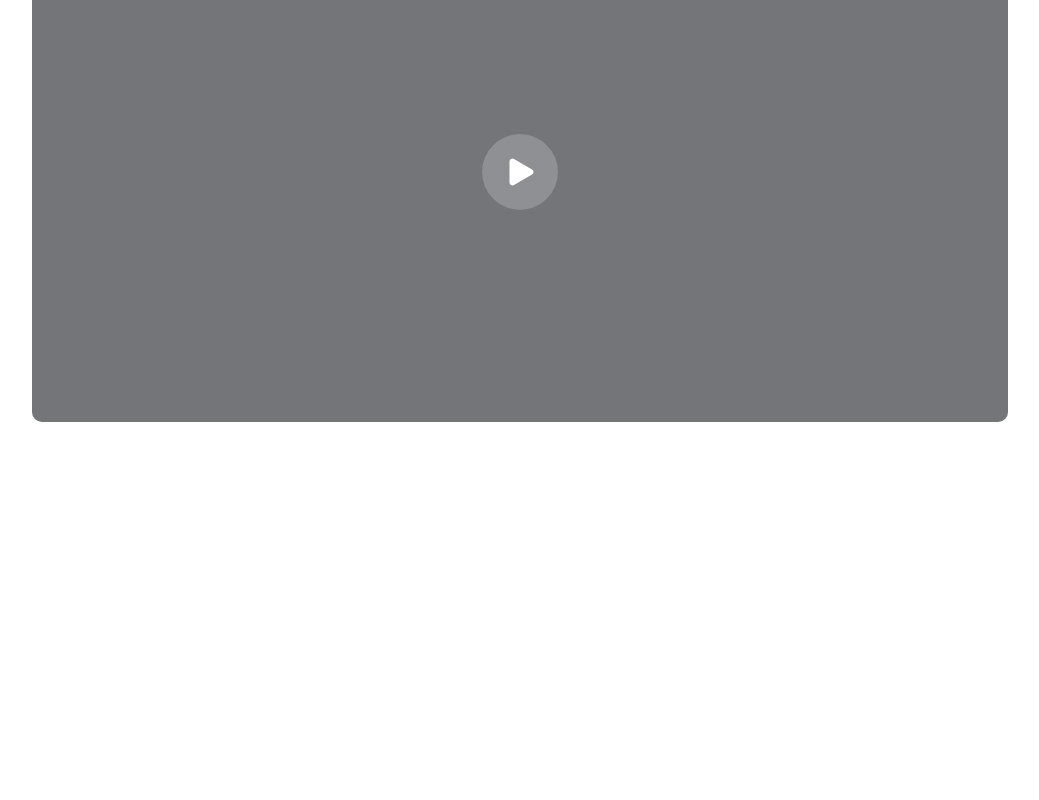
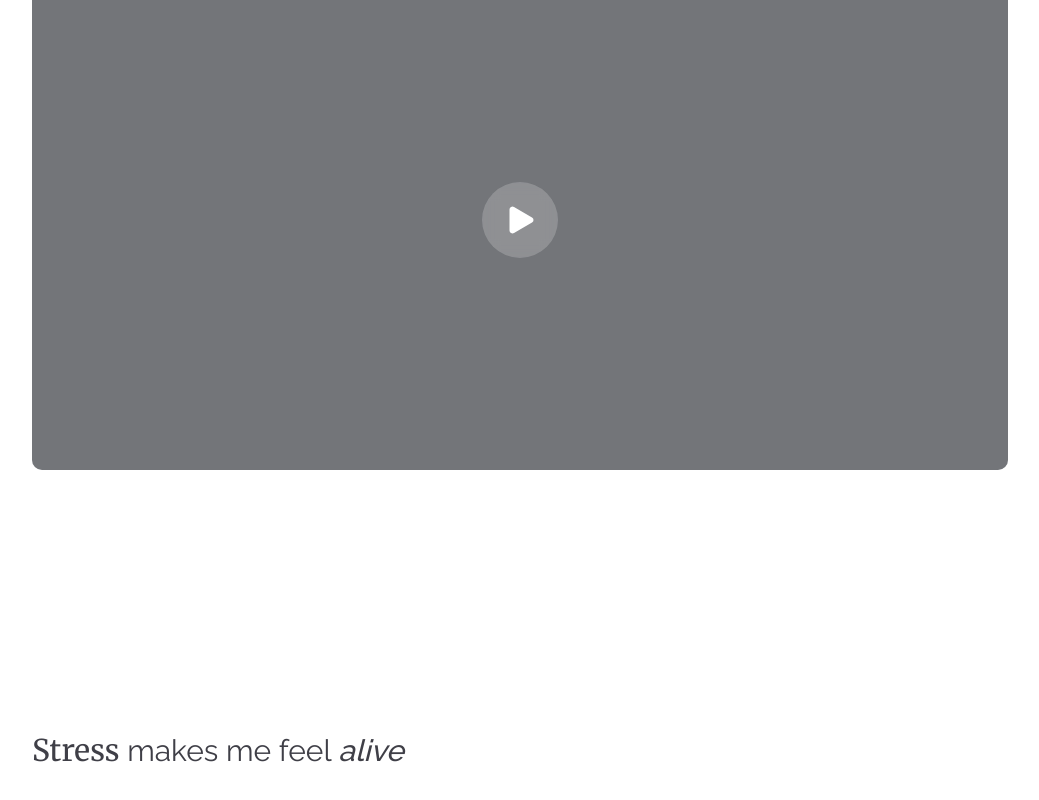
Before and after one commit to dantewins/portfolio, a Next.js app: page / in a window 1280 px wide. Shown: the part 924-1724 px from the top of the page, without its empty margins (120-1159 px from the left). Before the commit the page ends 1474 px from the top, so only its background shows below. Built offline with nearby package versions, Linux system fonts and the light colour scheme.

Commit message:
ok final

```diff
--- a/app/page.tsx
+++ b/app/page.tsx
@@ -46,7 +46,7 @@ export default function Home() {
         </section>
 
         {/* About Me */}
-        <section id="about" className="py-20">
+        <section id="about" className="py-20 lg:py-32">
           <div className="items-center">
             <div className="space-y-4">
               <h6 className="text-3xl text-zinc-700 leading-relaxed font-[raleway]">
@@ -65,16 +65,15 @@ export default function Home() {
           </div>
         </section>
 
-        {/* <section id="projects" className="py-20">
+        <section id="projects" className="py-20 lg:py-32">
           <div className="grid lg:grid-cols-1 gap-12 items-center">
-            <div className="space-y-6">
-              <h3 className="text-4xl font-medium text-zinc-900 tracking-tight">Gallery</h3>
+            <div className="space-y-4">
               <h6 className="text-3xl text-zinc-700 leading-relaxed font-[raleway]">
-                A picture is worth thousand words.
+                <span className='font-[merriweather]'>Stress</span> makes me feel <i className='font-medium'>alive</i>
               </h6>
             </div>
             </div>
-          <div className="grid md:grid-cols-3 gap-8">
+          {/* <div className="grid md:grid-cols-3 gap-8">
             {[
               { title: "Project One", desc: "A full-stack app built with Next.js, Prisma, and Tailwind. Features auth, real-time updates, and clean UI." },
               { title: "Project Two", desc: "Interactive dashboard using React, Chart.js, and Supabase. Focused on data visualization and UX." },
@@ -95,8 +94,8 @@ export default function Home() {
                 </CardFooter>
               </Card>
             ))}
-          </div>
-        </section> */}
+          </div> */}
+        </section>
 
       </main>
 
```
